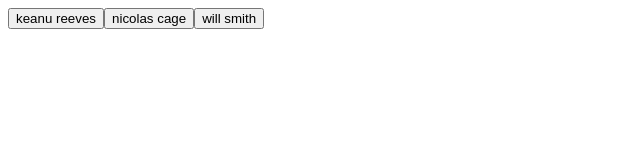
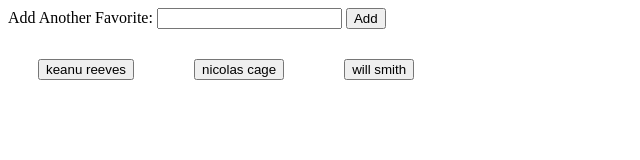
Before and after one commit to asif-kamal/pod_js_project, a plain HTML site: page index.html in a window 1280 px wide. Both pictures are taken after a click on the button "keanu reeves". Shown: the whole page, without its empty margins (0-640 px from the left). Drawn offline with Linux system fonts and the light colour scheme; no server answers.

Commit message:
added renderImages

```diff
--- a/index.html
+++ b/index.html
@@ -6,7 +6,10 @@
   <title>Document</title>
 </head>
 <body>
+  <div id='form-container'></div>
+
   <div id="button-container"></div>
+  <div id="images-container"></div>
   <script src="index.js"></script>
 </body>
 </html>
--- a/index.js
+++ b/index.js
@@ -1,20 +1,72 @@
+
+
+document.addEventListener("DOMContentLoaded", function(){
   const favActors = ["keanu reeves", "nicolas cage", "will smith"];
-  //create a function that will use the above array to generate buttons
-  // and append them to the page
-  // the function should take 3 arguements -
-  //an array of strings, className to be applied to the buttons, and the id of an element to append the buttons to. The button text should match the strings in our array.
   function renderButtons(textArray, className, elementId){
+    const container = document.getElementById(elementId)
+    container.innerHTML = ""
     textArray.forEach(string => {
       const btn = createButton(string, className)
-    document.getElementById(elementId).append(btn)
+      container.append(btn)
     });
   }
-
   function createButton(text, className){
     let btn = document.createElement("button")
     btn.innerText = text
     btn.className = className
+    btn.style.margin =  "30px"
     return btn
   }
+  const container = document.getElementById("button-container")
+  container.addEventListener("click", function(event){
+    event.stopPropagation()
+    if(event.target.className === "actor-button"){
+      console.log("clicked: ")
+      fetchImages(event.target.innerText)
+    }
+  })
 
+  function renderImages(imagesArr){
+    console.log(imagesArr)
+    let imagesContainer = document.getElementById('images-container')
+    imagesContainer.innerHTML = ""
+    imagesArr.forEach(function(imageObj) {
+      const url = imageObj.images.fixed_height_small.url
+      let img = document.createElement('img')
+      img.src = url
+     imagesContainer.appendChild(img)
+
+    })
+  }
+
+  function fetchImages(buttonText){
+    const url = `https://api.giphy.com/v1/gifs/search?q=${buttonText}&rating=G&api_key=dc6zaTOxFJmzC&limit=10`
+    fetch(url)
+    .then(resp => resp.json())
+    .then(json => renderImages(json.data))
+  }
+  function renderForm(){
+    const container = document.getElementById("form-container")
+    const form = `
+      <form id="actor-form">
+        <label for="actor">Add Another Favorite:</label>
+        <input type="text" name="actor" />
+        <input type="submit" value="Add" />
+      </form>
+    `
+    container.innerHTML = form
+  }
+  function attachSubmitListener(){
+    const form = document.getElementById("actor-form")
+    form.addEventListener("submit", function(event){
+      event.preventDefault()
+      console.log(event)
+      favActors.push(event.target.actor.value)
       renderButtons(favActors, "actor-button", "button-container")
+    })
+  }
+  renderForm()
+  attachSubmitListener()
+  renderButtons(favActors, "actor-button", "button-container")
+})
+//- create an form with a single input. On submit, take the input value, add it too the favActors array and rerender the buttons to include the new text
```
Lines whose indentation alone changed are shown as unchanged.
